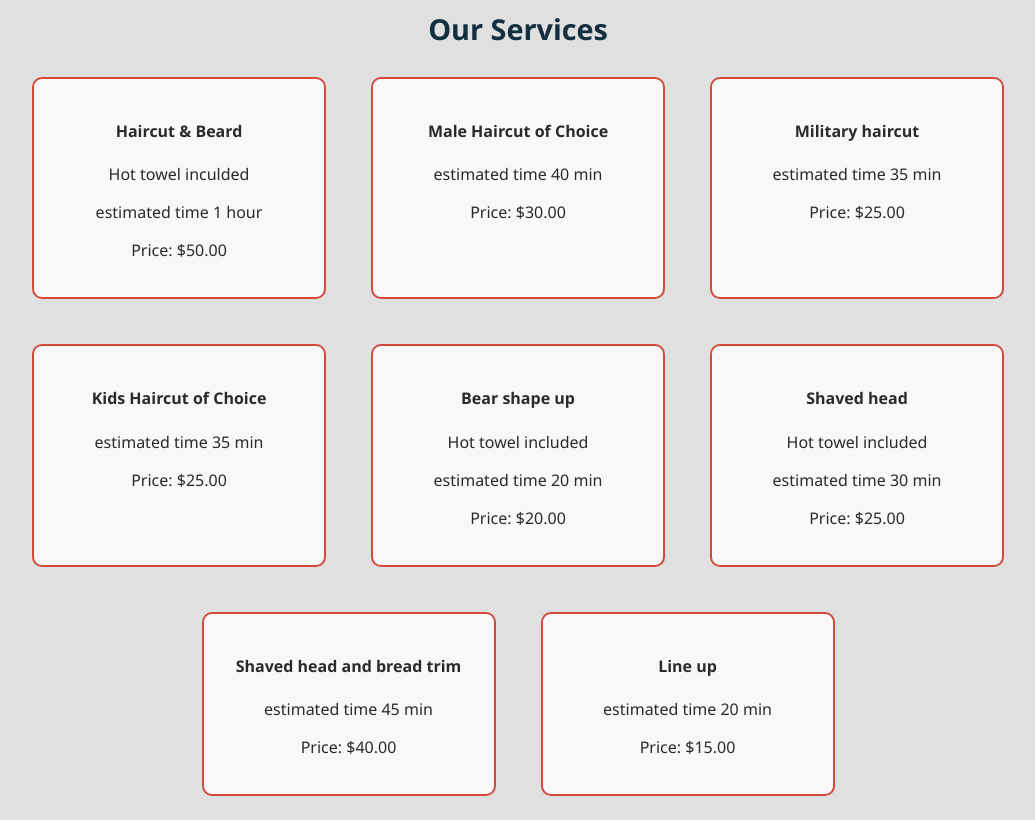
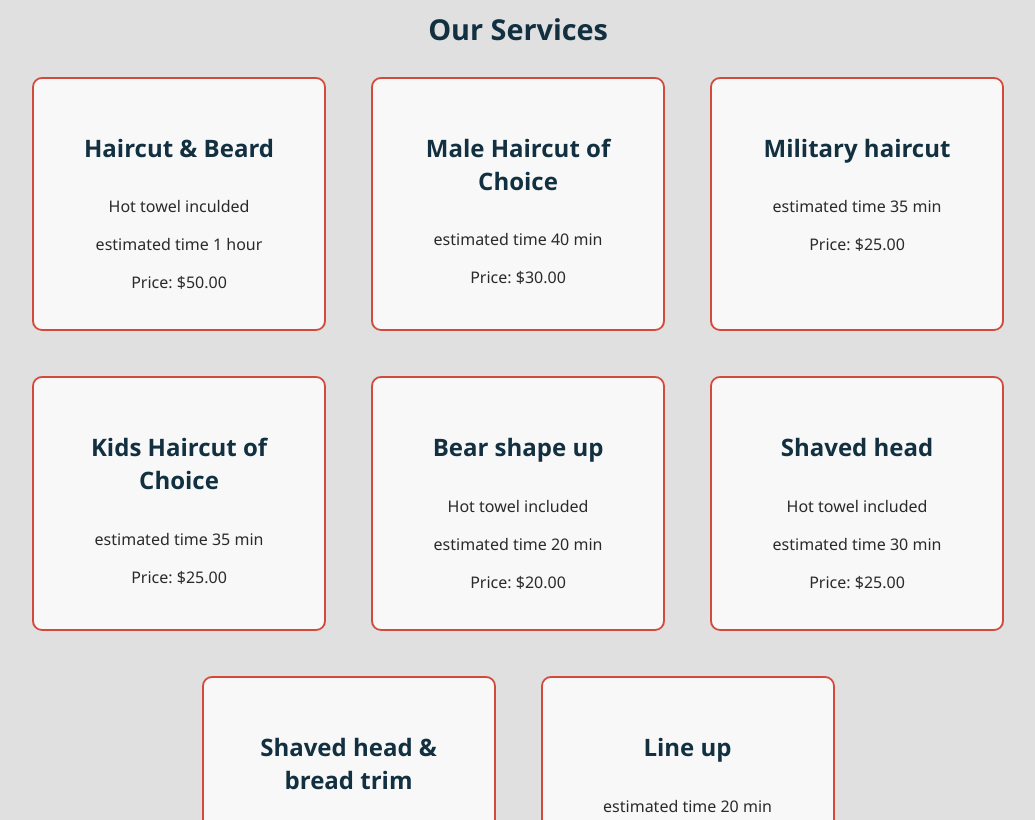
Before and after one commit to Jonmata/MjosWebsite, a plain HTML site: page index.html in a window 1280 px wide. Shown: the part 940-1760 px from the top of the page, without its empty margins (122-1157 px from the left). Drawn offline with nearby package versions, Linux system fonts and the light colour scheme.

```diff
--- a/index.html
+++ b/index.html
@@ -109,7 +109,7 @@
         <p>Price: $25.00</p>
       </div>
       <div class="service-item">
-        <h4>Shaved head and bread trim</h4>
+        <h4>Shaved head & bread trim</h4>
         <p>estimated time 45 min</p>
         <p>Price: $40.00</p>
       </div>
--- a/style/index.css
+++ b/style/index.css
@@ -56,6 +56,11 @@
     text-align: center;
     color: var(--navy-blue);
     font-size: 1.8em;
+  }
+  .services h4 {
+    text-align: center;
+    color: var(--navy-blue);
+    font-size: 1.5em;
   }
 
   .service-list {
```
